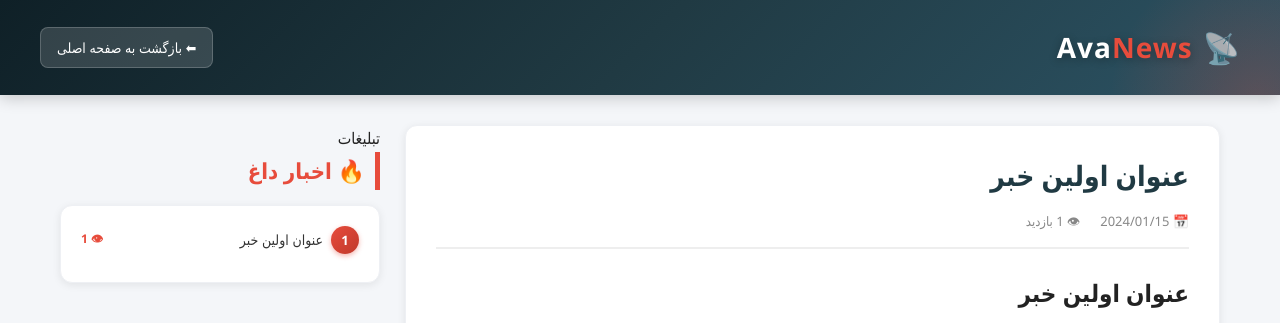
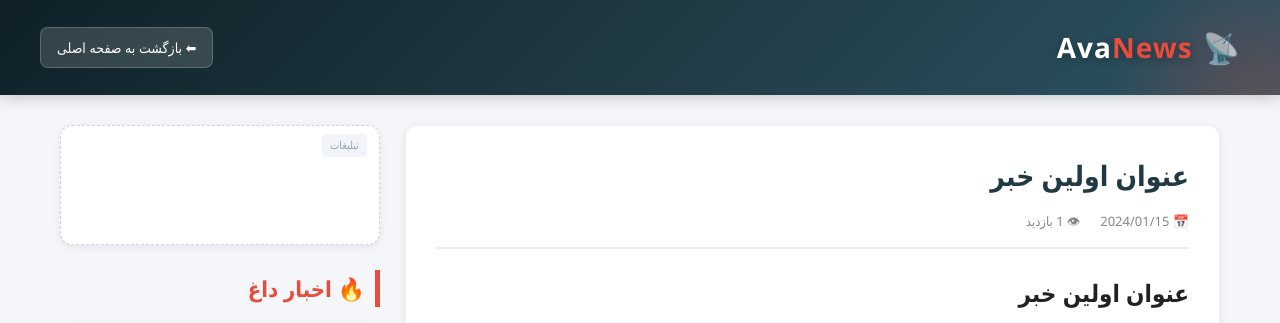
Before and after one commit to Shenzi-Coder/kabar, a Flask app: page /news/2024-01-15-first-news in a window 1280 px wide. Shown: the top 323 px of the page. Run offline with Flask 3, Linux system fonts and the light colour scheme; some libraries are stand-ins or nearby versions.

Commit message:
Update style.css

```diff
--- a/news_site/static/style.css
+++ b/news_site/static/style.css
@@ -324,14 +324,11 @@ footer {
     font-size: 13px;
     margin-top: 40px;
     background: #203a43;
-    color: #ccc;
 }
-
 .footer-inner {
     max-width: 1200px;
     margin: 0 auto;
 }
-
 .footer-logo {
     font-size: 20px;
     font-weight: 900;
@@ -340,3 +337,33 @@ footer {
     margin-bottom: 8px;
     letter-spacing: 1px;
 }
+
+/* ---------- استایل جایگاه تبلیغاتی ---------- */
+.ad-box {
+    background: #fff;
+    border-radius: 12px;
+    padding: 15px;
+    margin-bottom: 25px;
+    box-shadow: 0 2px 8px rgba(0,0,0,0.08);
+    border: 1px dashed #cbd5e1;
+    text-align: center;
+    position: relative;
+    min-height: 120px;
+    display: flex;
+    flex-direction: column;
+    justify-content: center;
+    align-items: center;
+    overflow: hidden;
+}
+
+.ad-label {
+    position: absolute;
+    top: 8px;
+    right: 12px;
+    font-size: 11px;
+    color: #94a3b8;
+    background: #f1f5f9;
+    padding: 2px 8px;
+    border-radius: 4px;
+    z-index: 2;
+}
```
